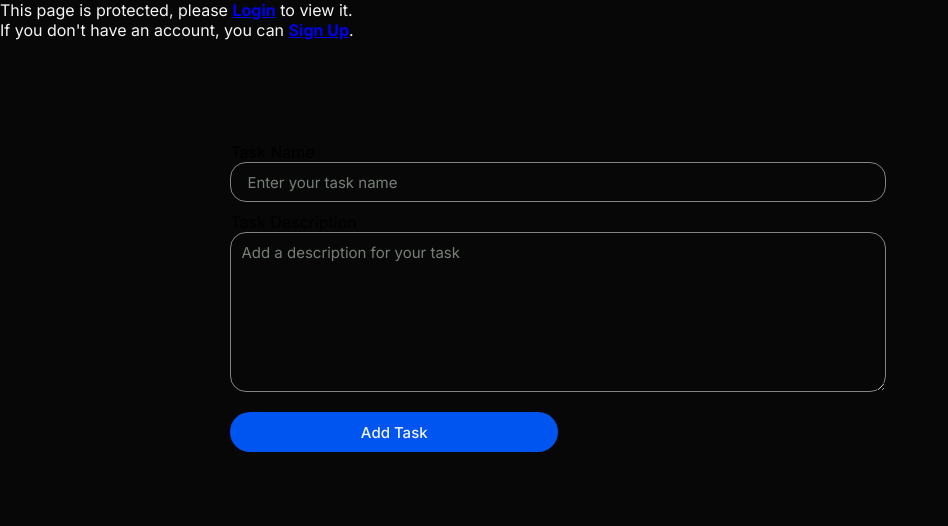
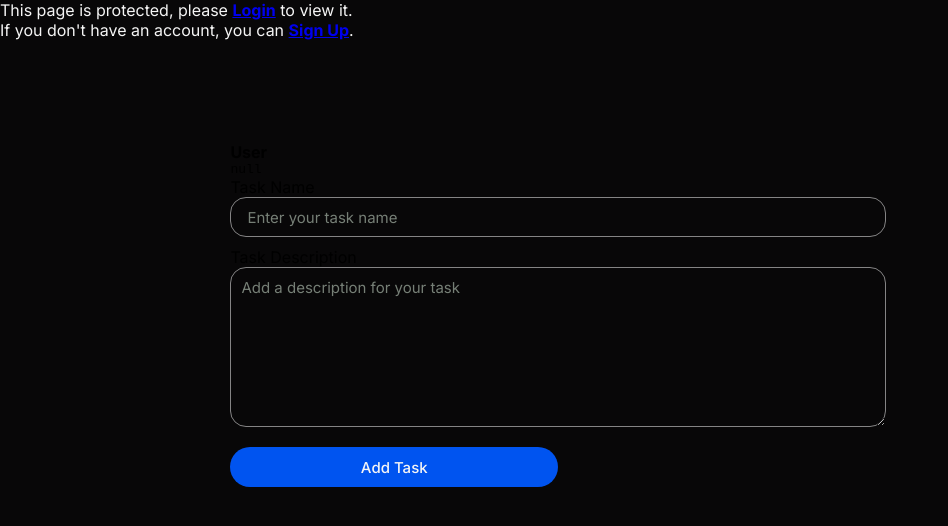
Before and after one commit to chengivan2/blackivtasks, a Next.js app: page / in a window 1280 px wide. Shown: the top 526 px of the page, without its empty margins (0-948 px from the left). Built offline with nearby package versions, Linux system fonts and the light colour scheme; no server answers.

Commit message:
Testing kinde auth 3

```diff
--- a/src/app/components/taskForm/Taskform.jsx
+++ b/src/app/components/taskForm/Taskform.jsx
@@ -1,6 +1,7 @@
 "use client";
 
 import React, { useContext, useState } from "react";
+import { useKindeBrowserClient } from "@kinde-oss/kinde-auth-nextjs";
 import { TaskAddedContext } from "@/app/components/Taskmain";
 import * as Form from "@radix-ui/react-form";
 import "@/app/componentsStyles/taskform.css";
@@ -8,6 +9,7 @@ import { ToastContainer, toast } from "react-toastify";
 import "react-toastify/dist/ReactToastify.css";
 
 export default function Taskform() {
+  const { user } = useKindeBrowserClient();
   const [taskName, setTaskName] = useState("");
   const [taskDescription, setTaskDescription] = useState("");
 
@@ -51,6 +53,9 @@ export default function Taskform() {
 
   return (
     <div className="form-container">
+      <h4>User</h4>
+
+      <pre>{JSON.stringify(user, null, 2)}</pre>
       <Form.Root className="FormRoot" onSubmit={onSubmitForm}>
         <Form.Field className="FormField" name="taskname">
           <div
```
